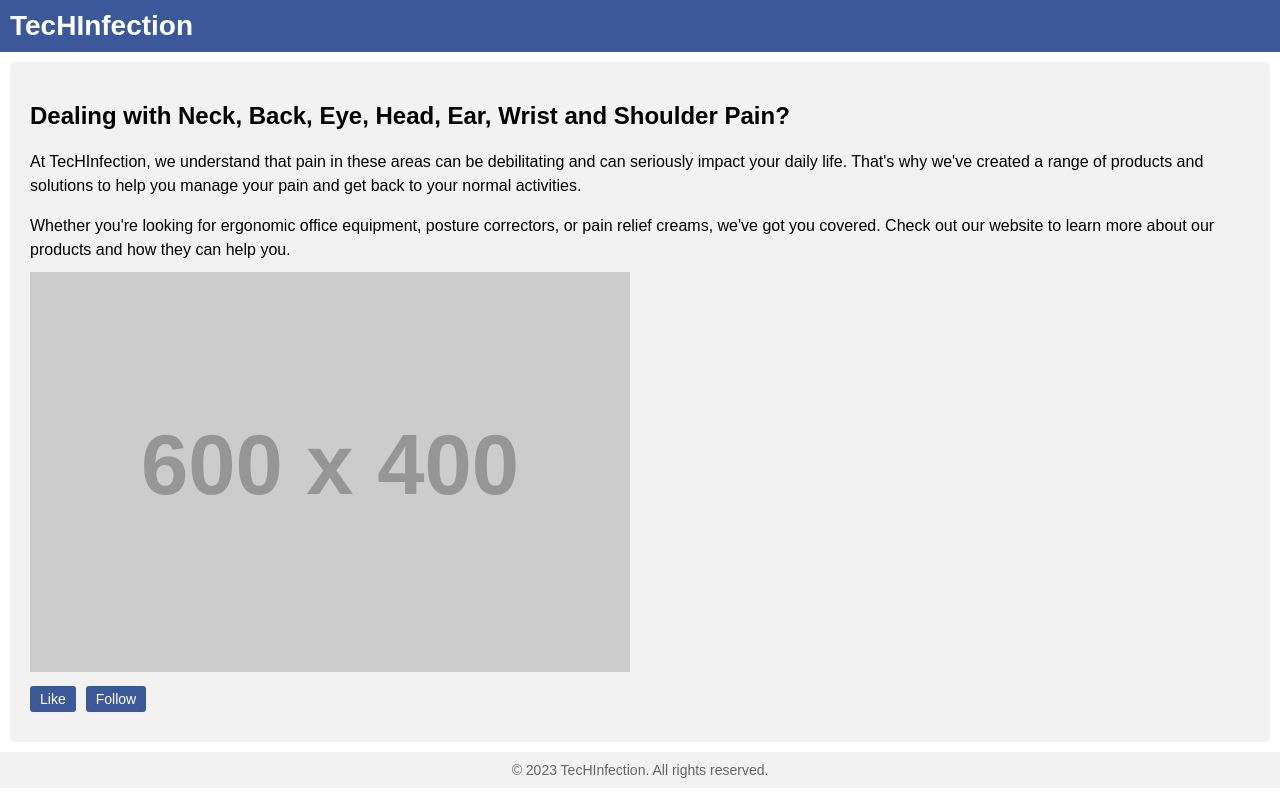
After one commit to ShivamSikotra11/OPDP, a PHP site: page /facebook.html in a window 1280 px wide. The commit adds this page. Run offline with PHP 8.4, Linux system fonts and the light colour scheme; grey boxes labelled with a size stand in for pictures from a placeholder-image service; some libraries are stand-ins or nearby versions.

Commit message:
Dummy Facebook and Twitter Page

```diff
--- /dev/null
+++ b/Main_files/facebook.html
@@ -0,0 +1,94 @@
+<!DOCTYPE html>
+<html>
+<head>
+	<title>TecHInfection - Facebook</title>
+	<style>
+		body {
+			margin: 0;
+			padding: 0;
+			font-family: Arial, sans-serif;
+		}
+
+		header {
+			background-color: #3b5998;
+			color: #fff;
+			padding: 10px;
+		}
+
+		h1 {
+			margin: 0;
+			font-size: 28px;
+		}
+
+		#post {
+			background-color: #f2f2f2;
+			padding: 20px;
+			margin: 10px;
+			border-radius: 5px;
+		}
+
+		p {
+			font-size: 16px;
+			line-height: 1.5;
+			margin-bottom: 10px;
+		}
+
+		img {
+			max-width: 100%;
+			height: auto;
+			margin-bottom: 10px;
+		}
+
+		#buttons {
+			display: flex;
+			align-items: center;
+			margin-bottom: 10px;
+		}
+
+		.button {
+			background-color: #3b5998;
+			color: #fff;
+			border: none;
+			border-radius: 3px;
+			padding: 5px 10px;
+			font-size: 14px;
+			margin-right: 10px;
+			cursor: pointer;
+		}
+
+		.button:hover {
+			background-color: #29487d;
+		}
+
+		footer {
+			background-color: #f2f2f2;
+			color: #666;
+			padding: 10px;
+			text-align: center;
+			font-size: 14px;
+			margin-top: 10px;
+		}
+	</style>
+</head>
+<body>
+	<header>
+		<h1>TecHInfection</h1>
+	</header>
+
+	<div id="post">
+		<h2>Dealing with Neck, Back, Eye, Head, Ear, Wrist and Shoulder Pain?</h2>
+		<p>At TecHInfection, we understand that pain in these areas can be debilitating and can seriously impact your daily life. That's why we've created a range of products and solutions to help you manage your pain and get back to your normal activities.</p>
+		<p>Whether you're looking for ergonomic office equipment, posture correctors, or pain relief creams, we've got you covered. Check out our website to learn more about our products and how they can help you.</p>
+		<img src="https://dummyimage.com/600x400/000/fff" alt="Product Image">
+
+		<div id="buttons">
+			<button class="button">Like</button>
+			<button class="button">Follow</button>
+		</div>
+	</div>
+
+	<footer>
+		&copy; 2023 TecHInfection. All rights reserved.
+	</footer>
+</body>
+</html>
--- a/Main_files/techInfection.php
+++ b/Main_files/techInfection.php
@@ -310,10 +310,10 @@ if (isset($_SESSION['loggedin']) && $_SESSION['loggedin'] == true) {
                     <div class="col-md-4">
                         <h5 class="text-light">Follow Us</h5>
                         <div class="d-flex justify-content-left">
-                            <a href="#" class="mr-4">
+                            <a href="facebook.html" class="mr-4">
                                 <i class="fab fa-facebook fa-2x"></i>
                             </a>
-                            <a href="#" class=" mr-4">
+                            <a href="twitter.html" class=" mr-4">
                                 <i class="fab fa-twitter fa-2x"></i>
                             </a>
                             <a href="#" class="">
```
Also changed, not shown: Main_files/twitter.html (added, +183 -0 lines).
